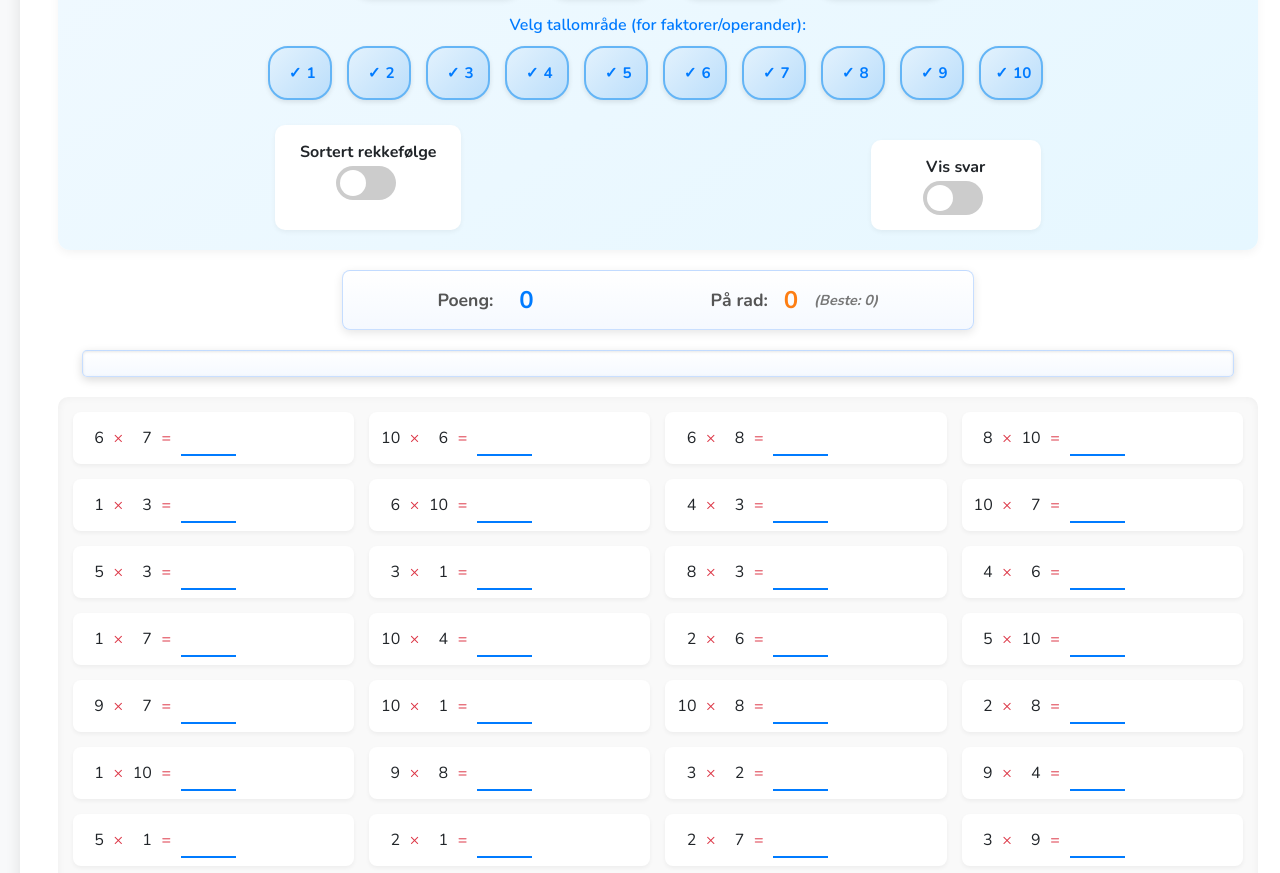
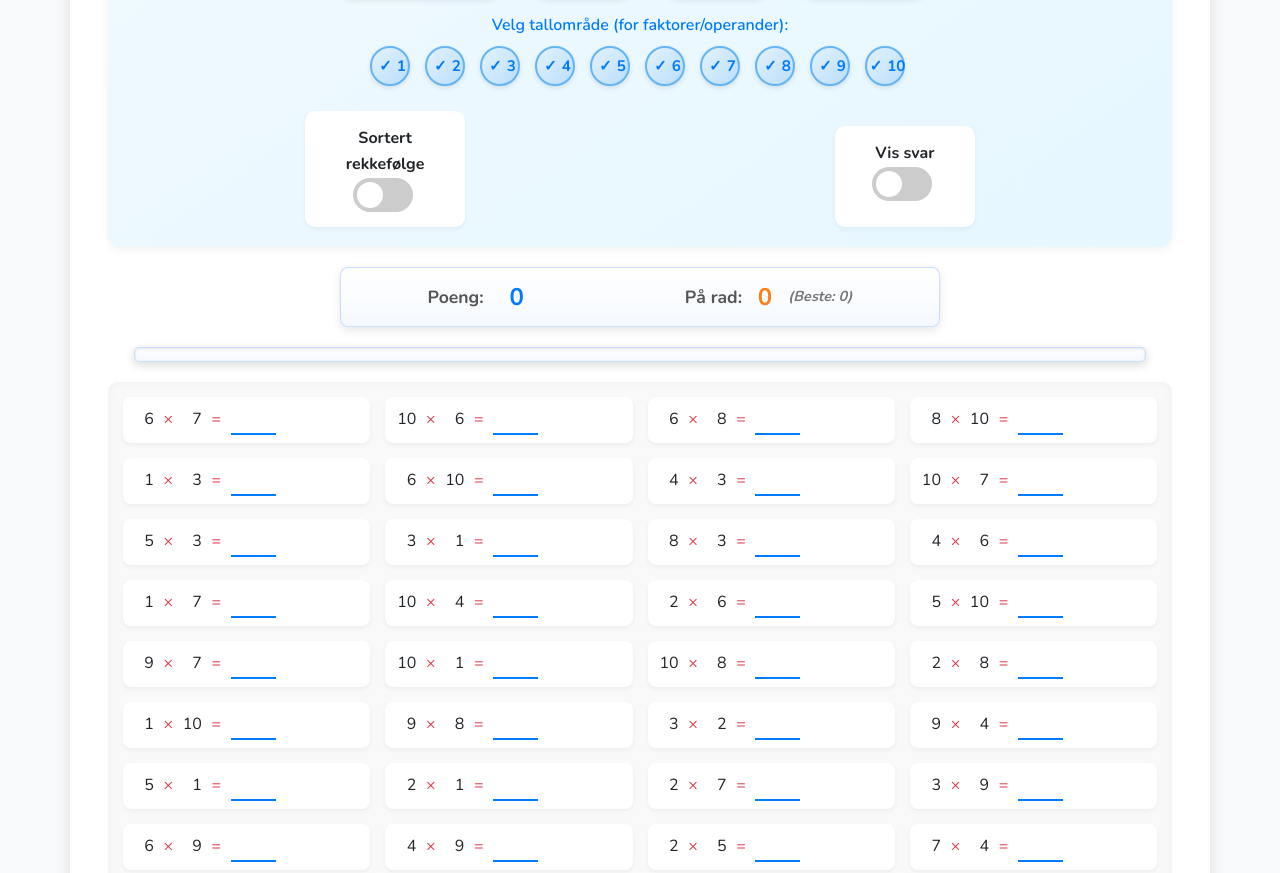
Before and after one commit to oyvindma/gangetabellen, a plain HTML site: page index.html in a window 1280 px wide. Shown: the part 290-1163 px from the top of the page. Drawn offline with nearby package versions, Linux system fonts and the light colour scheme.

Commit message:
Responsive step 2

```diff
--- a/index.html
+++ b/index.html
@@ -25,6 +25,12 @@
         /* ============= SCREEN STYLES ============= */
         /* These styles apply only to screen viewing (not printing) */
         @media screen {
+            html, body {
+                width: 100%;
+                overflow-x: hidden; /* Prevent horizontal scrolling */
+                max-width: 100vw;
+            }
+
             body {
                 font-family: 'Nunito', sans-serif;
                 margin: 0;
@@ -32,11 +38,16 @@
                 background-color: var(--background-color);
                 color: var(--text-color);
                 line-height: 1.6;
+                box-sizing: border-box;
+            }
+
+            *, *:before, *:after {
+                box-sizing: inherit; /* Ensure all elements include padding in width calculations */
             }
 
             .container {
                 width: 100%;
-                max-width: 1200px; /* Set max-width to 1200px */
+                max-width: 100%; /* Allow container to shrink with viewport */
                 min-height: auto; /* Allow container to adjust based on content */
                 height: auto; /* Allow container to grow with content */
                 margin: 0 auto;
@@ -55,12 +66,20 @@
 
                 .container {
                     padding: 20px;
+                    max-width: 95%;
                 }
             }
 
             @media (min-width: 992px) {
                 .container {
                     padding: 10mm;
+                    max-width: 90%;
+                }
+            }
+
+            @media (min-width: 1200px) {
+                .container {
+                    max-width: 1140px;
                 }
             }
         }
@@ -127,6 +146,9 @@
                 border-radius: 10px;
                 box-shadow: inset 0 0 8px rgba(0, 0, 0, 0.05);
                 height: auto; /* Allow height to grow with content */
+                width: 100%;
+                max-width: 100%;
+                box-sizing: border-box;
             }
         }
 
@@ -187,6 +209,10 @@
             padding: 15px 10px;
             border-radius: 12px;
             box-shadow: 0 3px 10px rgba(0, 0, 0, 0.05);
+            width: 100%;
+            max-width: 100%;
+            box-sizing: border-box;
+            overflow: hidden;
         }
 
         /* Responsive controls adjustments */
```
